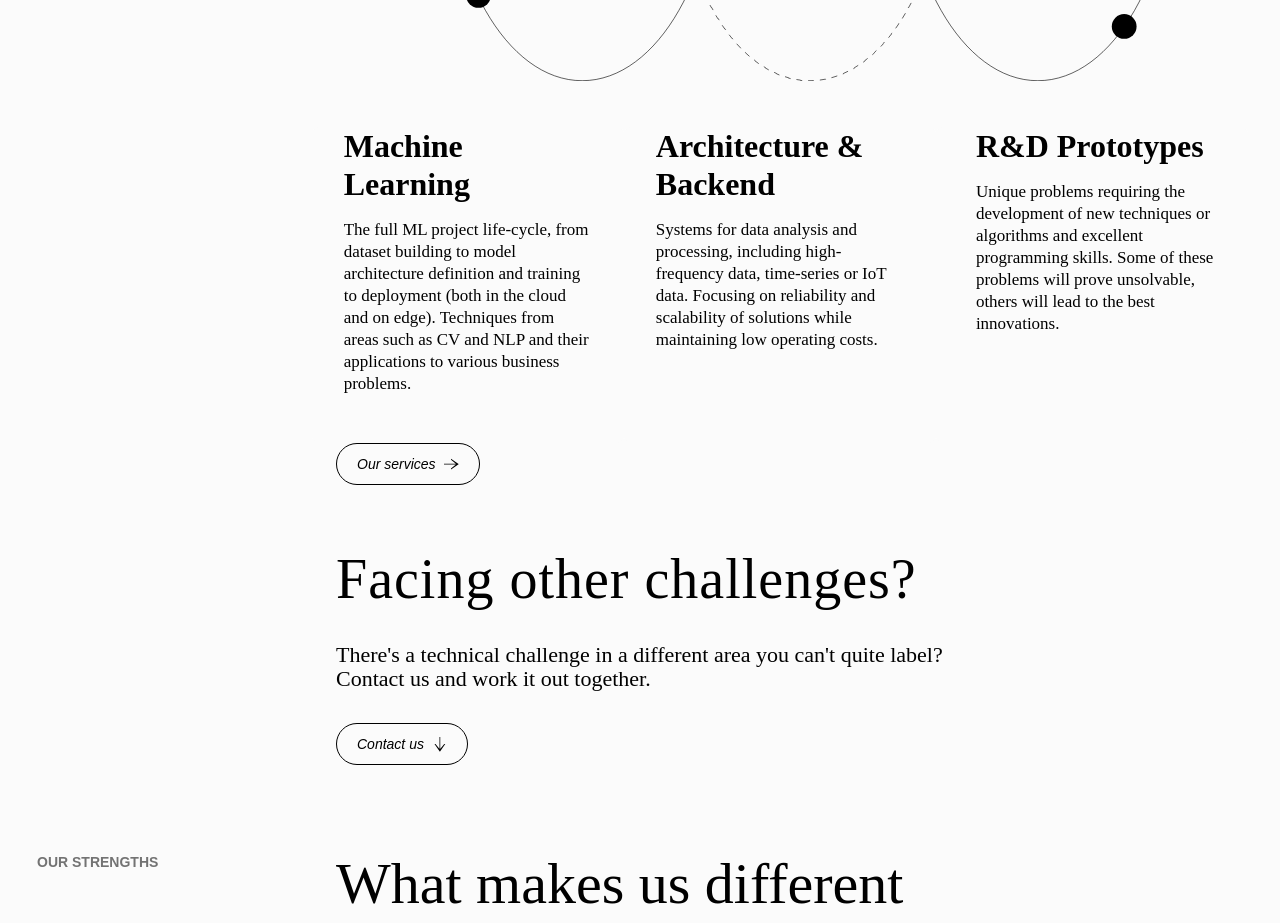
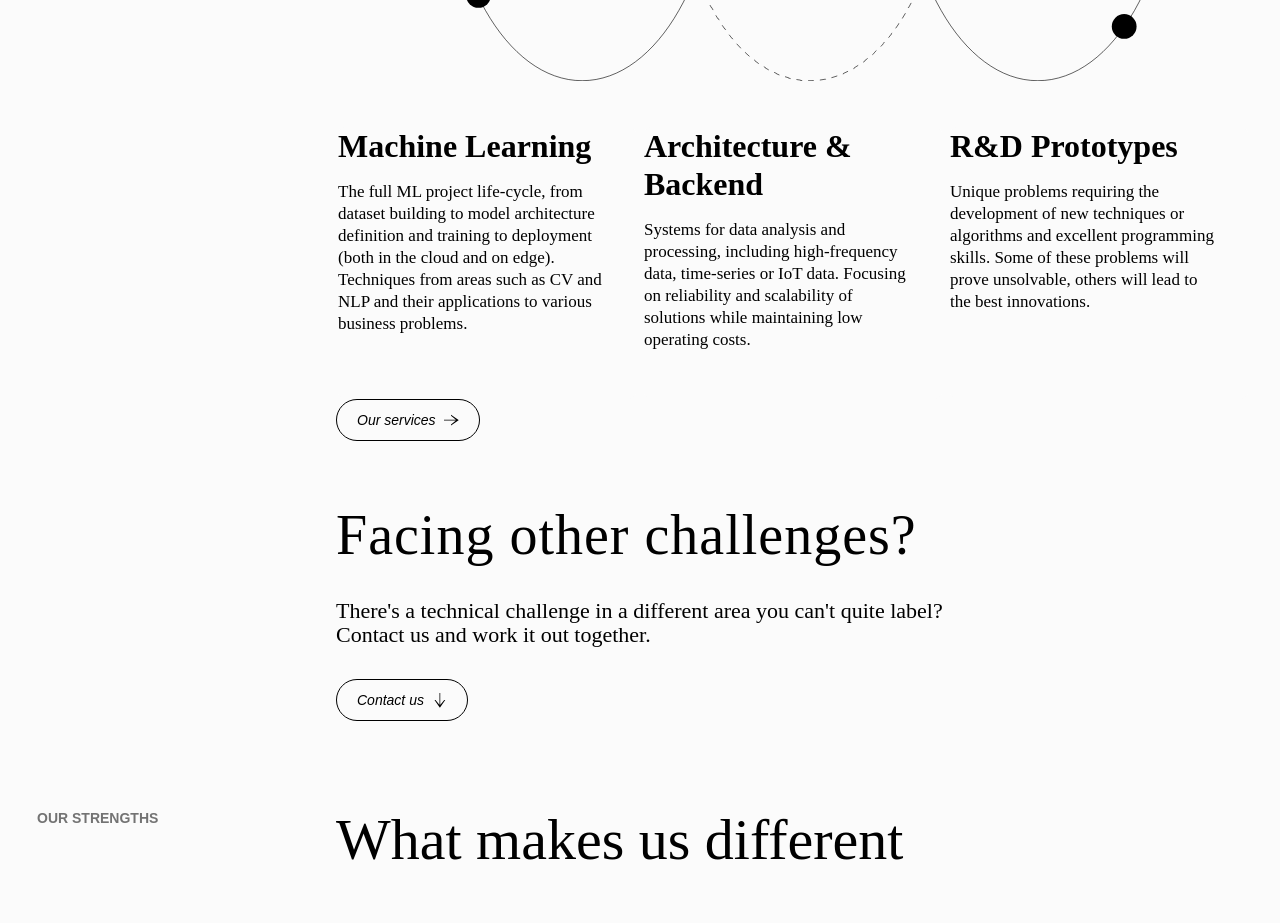
Before and after one commit to Shubham-SumFactor/project-sparkbit, a Next.js app: page / in a window 1280 px wide. Shown: the part 2760-3683 px from the top of the page. Built offline with nearby package versions, Linux system fonts and the light colour scheme.

Commit message:
ML, R&D , Backend UI updated for the Index

```diff
--- a/pages/index.tsx
+++ b/pages/index.tsx
@@ -228,6 +228,7 @@ export default function Home() {
           {/* services section */}
           <div>
             <section className={styles.serviceSection} >
+              <div></div>
               <div className={styles.serviceCard}>
                 <h2>Machine Learning</h2>
                 <p>The full ML project life-cycle, from dataset building to model architecture definition and training to deployment (both in the cloud and on edge). Techniques from areas such as CV and NLP and their applications to various business problems.</p>
@@ -238,7 +239,7 @@ export default function Home() {
                 <p>Systems for data analysis and processing, including high-frequency data, time-series or IoT data. Focusing on reliability and scalability of solutions while maintaining low operating costs.</p>
               </div>
 
-              <div className={styles.serviceCard2}>
+              <div className={styles.serviceCard}>
                 <h2>R&D Prototypes</h2>
                 <p>Unique problems requiring the development of new techniques or algorithms and excellent programming skills. Some of these problems will prove unsolvable, others will lead to the best innovations.</p>
               </div>
--- a/styles/Home.module.css
+++ b/styles/Home.module.css
@@ -321,19 +321,22 @@
 
 .serviceSection {
   display: grid;
-  grid-template-columns: repeat(auto-fit, minmax(300px, 1fr));
-  margin-left: 23%;
+  grid-template-columns: repeat(auto-fit, minmax(280px, 1fr));
+  /* margin-left: 23%; */
   margin-bottom: 0rem;
   /* border: 1px solid red; */
+  column-gap: 8px;
 }
 
 .serviceCard {
   background: rgb(251, 251, 251);
   padding: 2rem 2rem;
   padding-top: 0;
+  padding-left: 0;
   border-radius: 8px;
   display: flex;
   flex-direction: column;
+  /* border: 1px solid red; */
 }
 
 .serviceCard2 {
@@ -344,6 +347,8 @@
   border-radius: 8px;
   display: flex;
   flex-direction: column;
+  border: 1px solid pink;
+
 
 }
 
@@ -1058,60 +1063,3 @@
   }
 
 }
-
-
-/* @media (min-width: 1024px) {
-  .serviceSection {
-    display: grid;
-    grid-template-columns: repeat(auto-fit, minmax(200px, 1fr));
-    margin-left: 22%;
-    margin-bottom: 2rem;
-  }
-
-  .serviceCard {
-    background-color: white;
-    padding: 2rem 1.5rem;
-    padding-top: 0;
-    border-radius: 8px;
-    display: flex;
-    flex-direction: column;
-
-  }
-
-  .serviceCard2 {
-    background-color: white;
-    padding: 2rem 1.5rem;
-    padding-left: 2.5rem;
-    padding-top: 0;
-    border-radius: 8px;
-    display: flex;
-    flex-direction: column;
-
-  }
-
-  .serviceCard h2,
-  .serviceCard2 h2 {
-    font-size: 30px;
-    font-weight: 700;
-    line-height: 1.2;
-    margin-bottom: 1rem;
-    color: #000;
-  }
-
-  .serviceCard p,
-  .serviceCard2 p {
-    font-size: 18px;
-    font-weight: 200;
-    line-height: 24px;
-    margin-bottom: 1rem;
-    width: 100%;
-    color: #000;
-
-  }
-
-  .serviceButton2 {
-    width: 70%;
-
-  }
-
-} */
```
